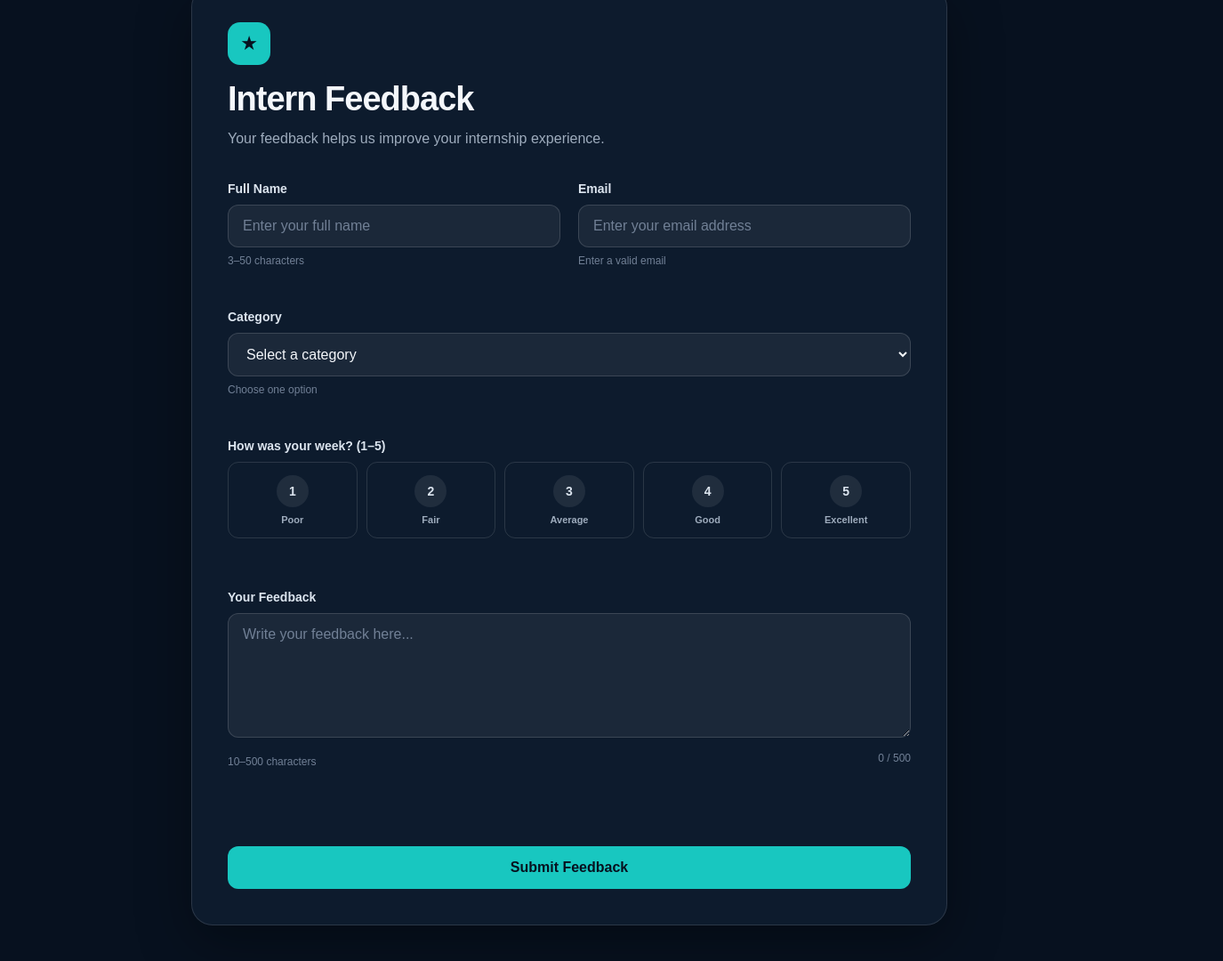
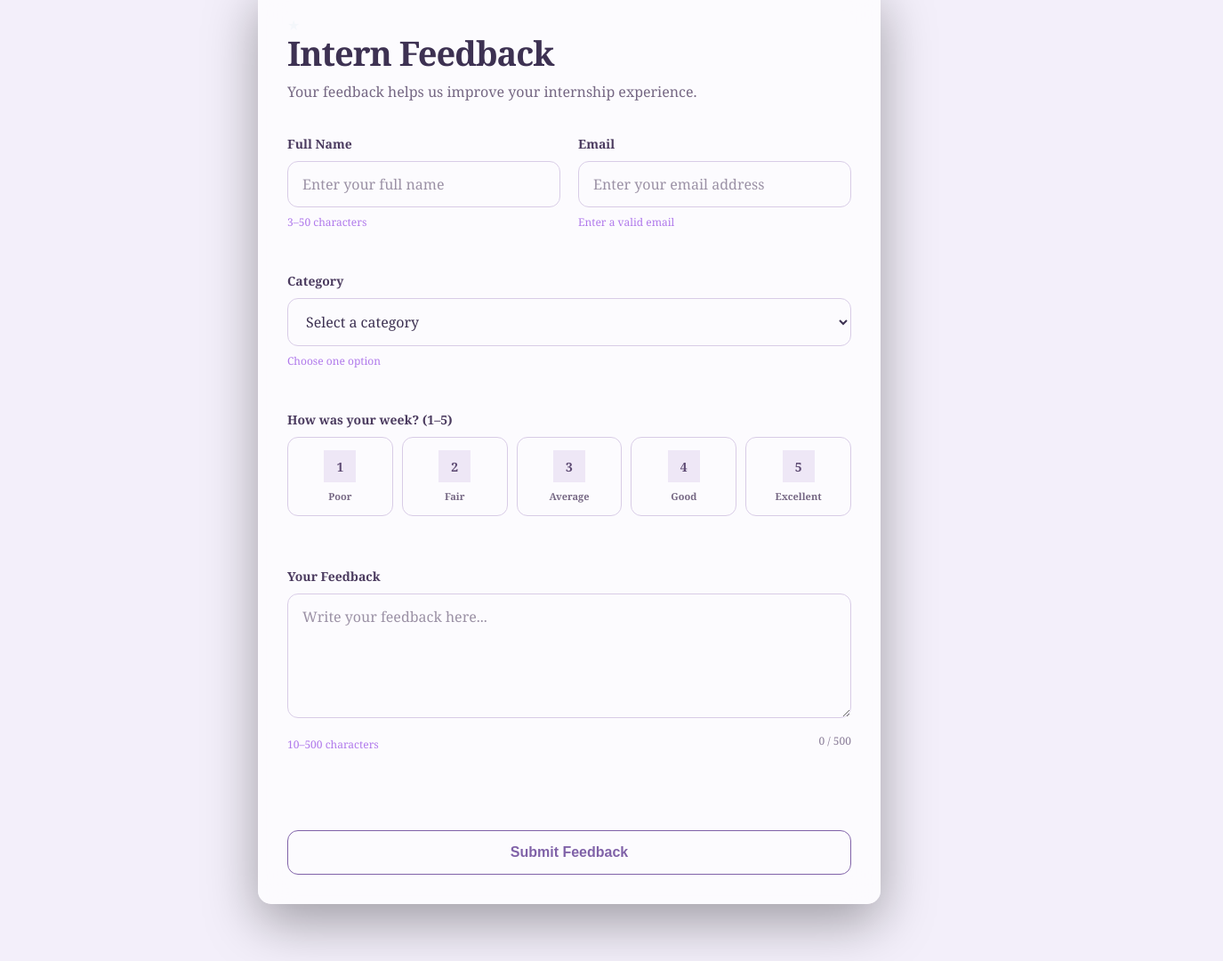
Before and after one commit to Saleha-k/intern-feedback-form, a plain HTML site: page index.html in a window 1280 px wide. Shown: the part 56-1136 px from the top of the page at 89% size, 1375 px wide, since content can reach past the window. After the commit the page ends 1112 px from the top, so only its background shows below. Drawn offline with Linux system fonts and the light colour scheme.

Commit message:
Improve feedback form styling

```diff
--- a/style.css
+++ b/style.css
@@ -1,4 +1,3 @@
-
 * {
     margin: 0;
     padding: 0;
@@ -6,8 +5,8 @@
 }
 body {
     min-height: 100vh;
-    font-family: Arial, sans-serif;
-    background-color: #07111f;
+    font-family: Georgia, 'Times New Roman', Times, serif;
+    background-color: #f3effa ;
     color: #f4f7fb;
 }
 /*page */
@@ -22,11 +21,11 @@ body {
 /*feed back*/
 .feedbackcard {
     width: 100%;
-    max-width: 850px;
-    padding: 40px;
-    background: rgba(17, 32, 52, 0.72);
+    max-width: 700px;
+    padding: 32px;
+    background: rgba(255, 255, 255, 0.72);
     border: 1px solid rgba(255, 255, 255, 0.12);
-    border-radius: 24px;
+    border-radius: 15px;
     box-shadow: 0 20px 60px rgba(0, 0, 0, 0.35);
     backdrop-filter: blur(18px);
 }
@@ -35,6 +34,7 @@ body {
     margin-bottom: 36px;
 }
 .headericon {
+    .headericon {
         width: 48px;
         height: 48px;
         display: flex;
@@ -42,19 +42,21 @@ body {
         align-items: center;
         margin-bottom: 18px;
         border-radius: 14px;
-    background: #18c7c0;
-    color: #07111f;
+        background: #e8def5;
+        color: #6f5198;
         font-size: 22px;
+    }
 }
 .formheader h1 {
     margin-bottom: 10px;
     font-size: 38px;
     line-height: 1.1;
     letter-spacing: -1px;
+    color: #3d3152;
 }
 .formheader p {
     max-width: 520px;
-    color: #9eacbd;
+    color: #756783;
     line-height: 1.6;
 }
 /*Form*/
@@ -72,7 +74,7 @@ legend {
     margin-bottom: 10px;
     font-size: 14px;
     font-weight: 600;
-    color: #dce5ef;
+    color: #4b3b5f;
 }
 /* inputs */
 input,
@@ -80,10 +82,10 @@ select,
 textarea {
     width: 100%;
     padding: 14px 16px;
-    border: 1px solid rgba(255, 255, 255, 0.14);
+    border: 1px solid #d8cce6;
     border-radius: 12px;
     background: rgba(255, 255, 255, 0.06);
-    color: #f4f7fb;
+    color: #3d3152;
     font: inherit;
     outline: none;
     transition:
@@ -93,24 +95,24 @@ textarea {
 input:focus,
 select:focus,
 textarea:focus {
-    border-color: #18c7c0;
+    border-color: #9b7bc7;
 
-    box-shadow: 0 0 0 3px rgba(24, 199, 192, 0.15);
+    box-shadow: 0 0 0 3px rgba(155, 123, 199, 0.18);
 }
 /* placeholder*/
 input::placeholder,
 textarea::placeholder {
-    color: #718096;
+    color: #9b91a5;
 }
 /* options*/
 select option {
-    background: #112034;
-    color: #f4f7fb;
+    background: #ffffff;
+    color: #3d3152;
 }
 .fieldhint {
     display: block;
     margin-top: 8px;
-    color: #718096;
+    color: #b079eb;
     font-size: 12px;
 }
 /*rating*/
@@ -130,7 +132,7 @@ select option {
     align-items: center;
     gap: 8px;
     padding: 14px 8px;
-    border: 1px solid rgba(255, 255, 255, 0.12);
+    border: 1px solid #d8cce6;
     border-radius: 12px;
     cursor: pointer;
     transition: all 0.2s ease;
@@ -146,27 +148,27 @@ select option {
     display: flex;
     justify-content: center;
     align-items: center;
-    border-radius: 50%;
-    background: rgba(255, 255, 255, 0.08);
+    background: #eee7f6;
+    color: #5d4a73;
     font-weight: 700;
 }
 .ratingoption small {
-    color: #9eacbd;
+    color: #756783;
     font-size: 11px;
 }
 /* Hover */
 .ratingoption:hover {
-    border-color: rgba(24, 199, 192, 0.6);
-    background: rgba(24, 199, 192, 0.08);
+    border-color: #9b7bc7;
+    background: #f4effa;
 }
 /* Selected rating */
 .ratingoption:has(input:checked) {
-    border-color: #f5c451;
-    background: rgba(245, 196, 81, 0.12);
+    border-color: #d69a87;
+    background: #fdf0eb;
 }
 .ratingoption:has(input:checked) span {
-    background: #f5c451;
-    color: #07111f;
+    background: #f3c6b8;
+    color: #4b3540;
 }
 /* text area */
 textarea {
@@ -180,14 +182,14 @@ textarea {
     margin-top: 8px;
 }
 #characterCount {
-    color: #718096;
+    color: #8a7d98;
     font-size: 12px;
 }
 .errormessage {
     display: block;
     min-height: 18px;
     margin-top: 6px;
-    color: #ff7b7b;
+    color: #c05c68;
     font-size: 13px;
 }
 .statusmessage {
@@ -196,38 +198,37 @@ textarea {
     font-size: 14px;
 }
 .statusmessage.success {
-    color: #4ade80;
+    color: #4f9270;
 }
 .statusmessage.error {
-    color: #ff7b7b;
+    color: #c05c68;
 }
 .statusmessage.loading {
-    color: #18c7c0;
+    color: #8062a8;
 }
 /* button*/
 button {
     width: 100%;
     padding: 15px 20px;
-    border: none;
+    border: 1px solid #8062a8;
     border-radius: 12px;
-    background: #18c7c0;
-    color: #07111f;
+    background: transparent;
+    color: #8062a8;
     font-size: 16px;
     font-weight: 700;
     cursor: pointer;
     transition:
-        transform 0.2s ease,
-        background 0.2s ease;
+        all 0.2s ease,
+
 }
 button:hover {
-    background: #35d8d0;
+    background: #9b7bc7;
+    color: #ffffff;
     transform: translateY(-2px);
 }
 button:disabled {
     opacity: 0.6;
-
     cursor: not-allowed;
-
     transform: none;
 }
 /* responsive*/
```
Lines whose indentation alone changed are shown as unchanged.
